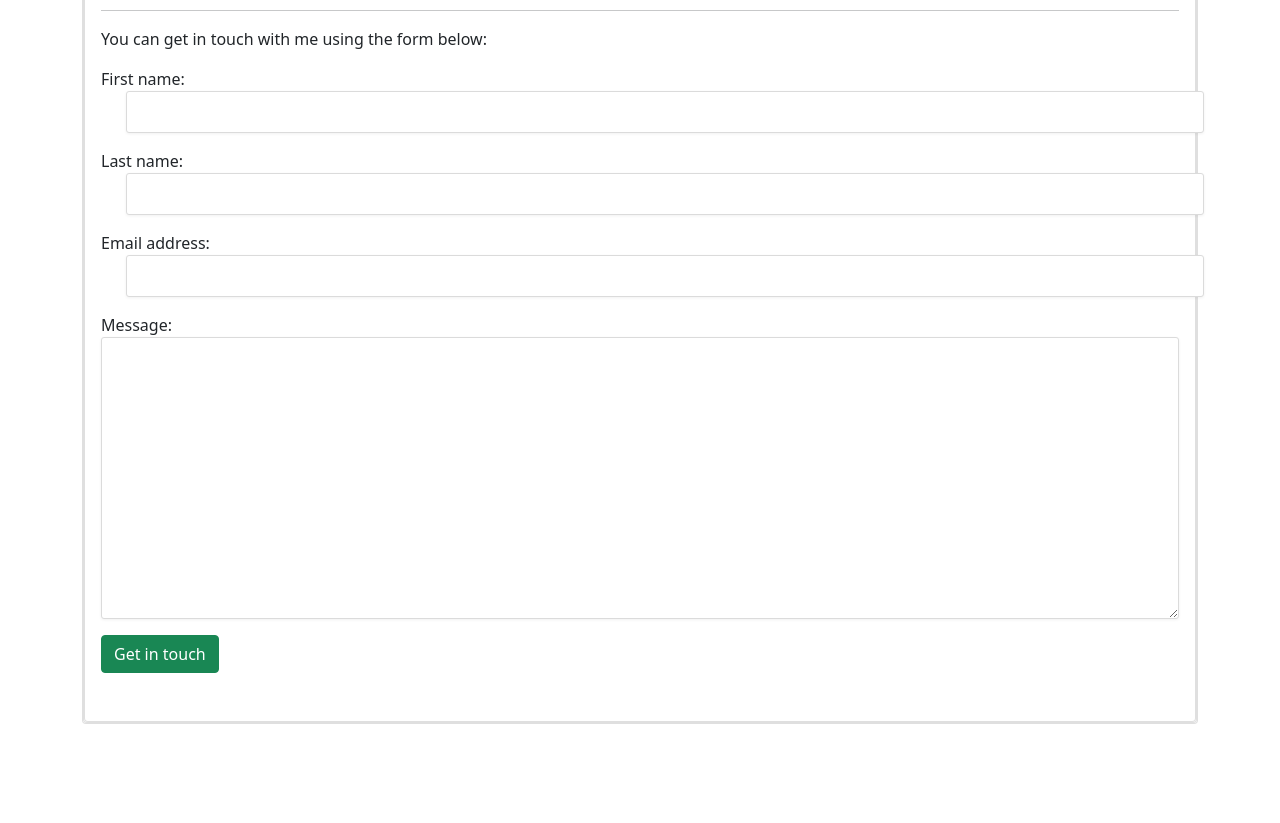
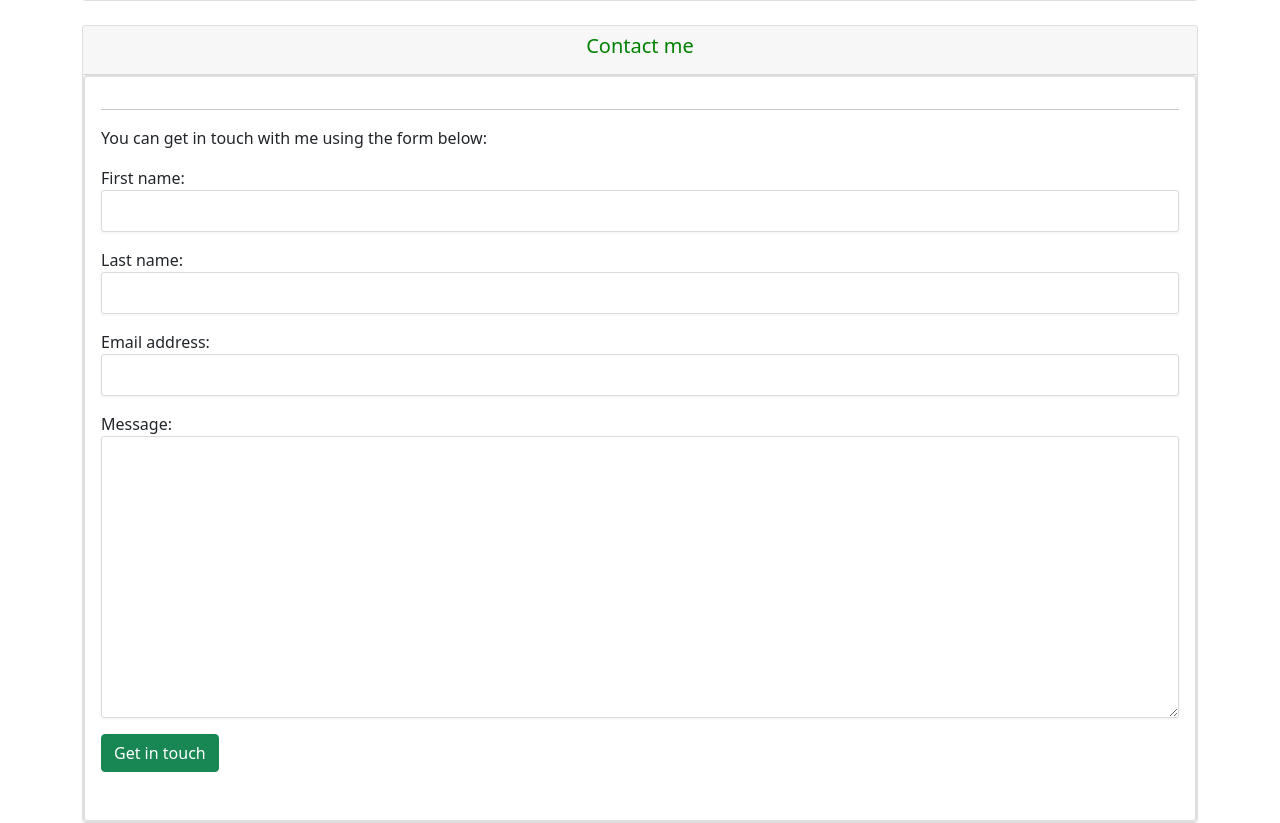
Before and after one commit to GoodnewsPerfect/HNG-task2, a Django app: page / in a window 1280 px wide. Shown: the part 2418-3241 px from the top of the page. Before the commit the page ends 3142 px from the top, so only its background shows below. Run offline with Django 3.2, Linux system fonts and the light colour scheme.

Commit message:
my complete interactive resume.

```diff
--- a/goodnewsResume/templates/goodnewsResume/home.html
+++ b/goodnewsResume/templates/goodnewsResume/home.html
@@ -110,10 +110,18 @@ Melodia Coding Academy, Obalende, Lagos </b> <br> <br>
   <b>    HNG INTERNSHIP </b> <br>
       AUG 2021 till date.
 </p>
+      <br>
           <ul class="social-links">
               <li><a href="https://internship.zuri.team/enrollment"><img src="https://hng.tech/img/brand-logo.png"
                                                                          alt="" /></a></li>
             </ul>
+  </div>
+ </div>
+
+         <br>
+    <div class="card">
+  <div class="card-header">
+    <h5>Contact me</h5>
   </div>
        <div class="card">
 		  <div class="card card-body h-100">
@@ -128,10 +136,8 @@ Melodia Coding Academy, Obalende, Lagos </b> <br> <br>
               </div>
 		  </div>
 		</div>
-</div>
+    </div>
 
-  </div>
-
-<script src="https://cdn.jsdelivr.net/npm/bootstrap@5.1.0/dist/js/bootstrap.bundle.min.js" integrity="sha384-U1DAWAznBHeqEIlVSCgzq+c9gqGAJn5c/t99JyeKa9xxaYpSvHU5awsuZVVFIhvj" crossorigin="anonymous"></script>
+ <script src="https://cdn.jsdelivr.net/npm/bootstrap@5.1.0/dist/js/bootstrap.bundle.min.js" integrity="sha384-U1DAWAznBHeqEIlVSCgzq+c9gqGAJn5c/t99JyeKa9xxaYpSvHU5awsuZVVFIhvj" crossorigin="anonymous"></script>
 </body>
 </html>
--- a/static/css/main.css
+++ b/static/css/main.css
@@ -1,12 +1,12 @@
   body {
     background-color: grey;
-    color: #333;
-    margin-top: 25px;
+      margin-top: 25px;
 }
 h1 {
 color: green; text-align: center;
 }
 h5 {
+text-align: center;
 color: green;
 }
 
@@ -19,8 +19,7 @@ input {
   border-radius: 3px;
   border: 1px solid #dbdbdb;
   box-shadow: 0 1px 3px 0 rgba(0, 0, 0, .06);
-  margin-left: 25px !important;
-  margin-right: 25px !important
+
 }
 
 textarea {
```
